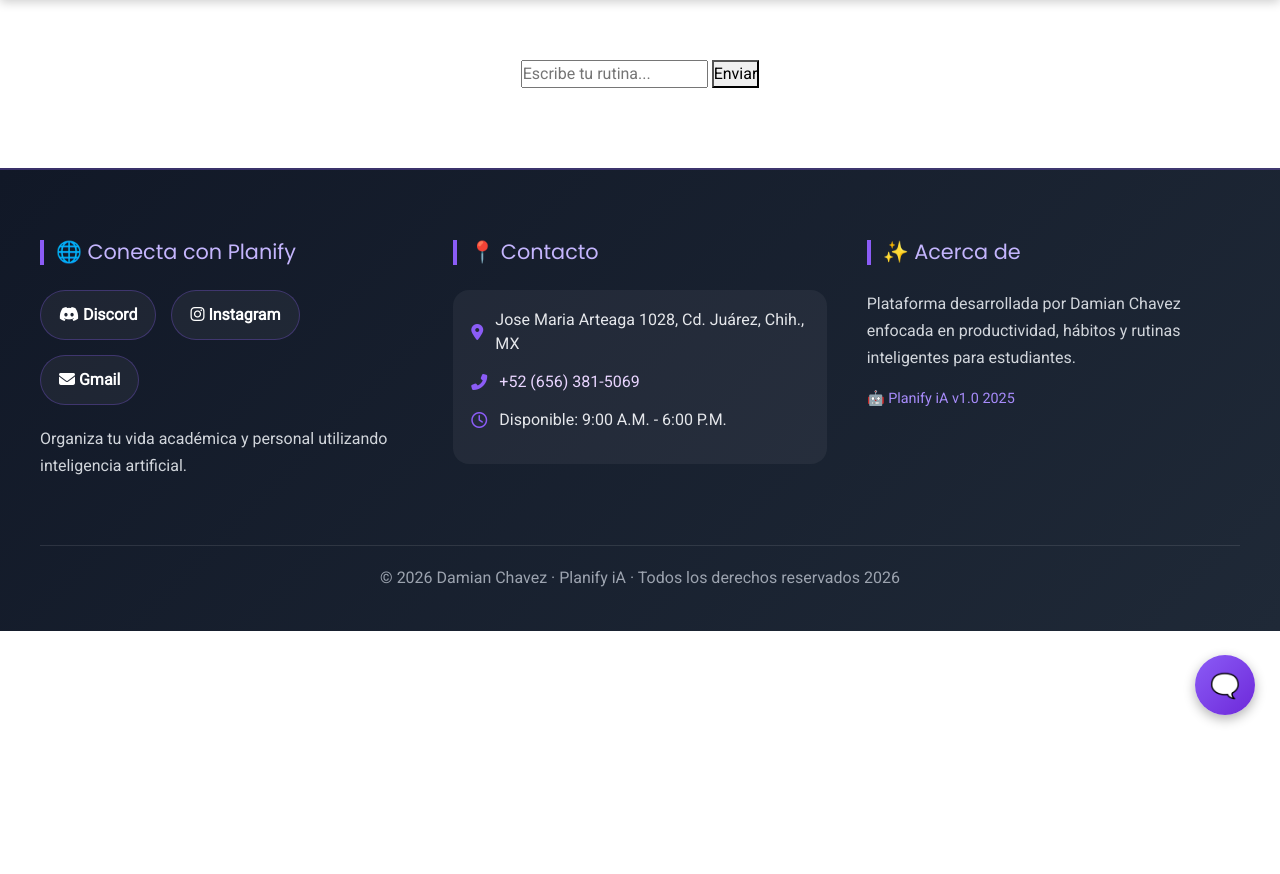
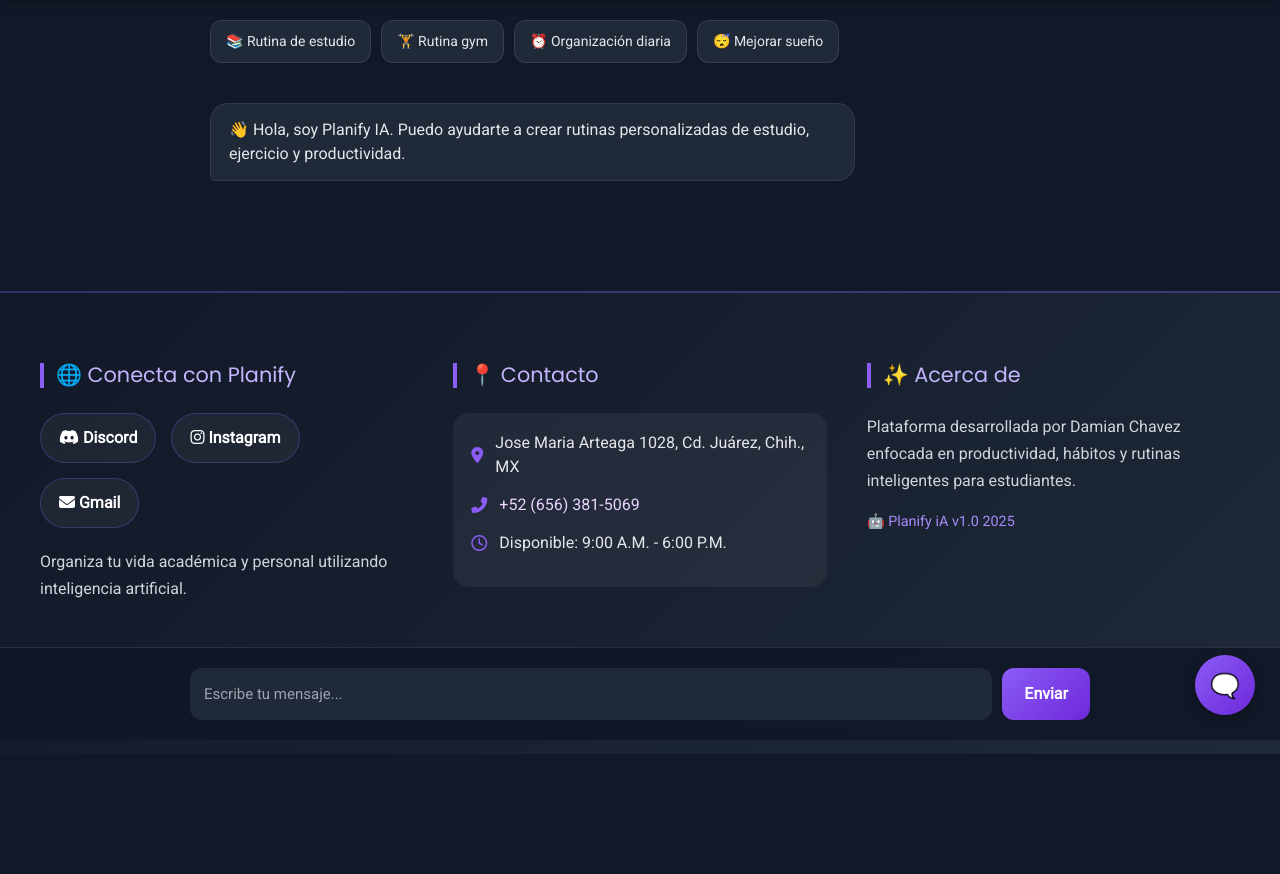
Before and after one commit to D-glitchychave/Proyecto-Final---Planify-iA, a PHP site: page /chat.php in a window 1280 px wide. Shown: the part 60-934 px from the top of the page. Before the commit the page ends 784 px from the top, so only its background shows below. Run offline with PHP 8.4, Linux system fonts and the light colour scheme; the visitor is signed in with stand-in values (Sample User, id 1); some libraries are stand-ins or nearby versions.

Commit message:
Update chat.php

```diff
--- a/Sitio Web - Aplicacion/chat.php
+++ b/Sitio Web - Aplicacion/chat.php
@@ -1,40 +1,215 @@
+<?php require_once 'includes/session.php'; ?>
+
 <?php include 'includes/header.php'; ?>
 
 <?php include 'includes/navbar.php'; ?>
 
-<div class="chat-container" id="chat"></div>
+<body class="chat-page">
 
-<div class="input-area text-center">
-    <input type="text" id="input" placeholder="Escribe tu rutina...">
-    <button onclick="enviar()">Enviar</button>
+<!-- SUGERENCIAS -->
+
+<div class="chat-suggestions">
+
+    <button class="suggestion-btn"
+        onclick="usarSugerencia('Crea una rutina de estudio para ingeniería')">
+        📚 Rutina de estudio
+    </button>
+
+    <button class="suggestion-btn"
+        onclick="usarSugerencia('Crea una rutina de gimnasio para principiantes')">
+        🏋️ Rutina gym
+    </button>
+
+    <button class="suggestion-btn"
+        onclick="usarSugerencia('Ayúdame a organizar mi día')">
+        ⏰ Organización diaria
+    </button>
+
+    <button class="suggestion-btn"
+        onclick="usarSugerencia('Consejos para dormir mejor')">
+        😴 Mejorar sueño
+    </button>
+
+</div>
+
+<!-- CHAT -->
+
+<div class="chat-container" id="chat">
+
+    <div class="chat-message chat-bot">
+        👋 Hola, soy Planify IA.
+        Puedo ayudarte a crear rutinas personalizadas de estudio, ejercicio y productividad.
+    </div>
+
+</div>
+
+<!-- INPUT -->
+
+<div class="chat-input-area">
+
+    <div class="chat-form">
+
+        <input
+            class="chat-input"
+            type="text"
+            id="input"
+            placeholder="Escribe tu mensaje..."
+        >
+
+        <button class="chat-button" onclick="enviar()">
+            Enviar
+        </button>
+
+    </div>
+
 </div>
 
 <script>
-    async function enviar() {
-        const input = document.getElementById("input");
-        const chat = document.getElementById("chat");
 
-        const mensaje = input.value;
+const chat = document.getElementById("chat");
 
-        if (!mensaje) return;
+/* =========================
+   LOCAL STORAGE
+========================= */
 
-        chat.innerHTML += `<div class="message user">${mensaje}</div>`;
-        input.value = "";
+window.onload = () => {
 
-        const res = await fetch("api.php", {
+    const historial = localStorage.getItem("chat_planify");
+
+    if(historial){
+
+        chat.innerHTML = historial;
+
+        chat.scrollTop = chat.scrollHeight;
+    }
+};
+
+/* =========================
+   GUARDAR CHAT
+========================= */
+
+function guardarChat(){
+
+    localStorage.setItem(
+        "chat_planify",
+        chat.innerHTML
+    );
+}
+
+/* =========================
+   SUGERENCIAS
+========================= */
+
+function usarSugerencia(texto){
+
+    document.getElementById("input").value = texto;
+}
+
+/* =========================
+   ENVIAR MENSAJE
+========================= */
+
+async function enviar(){
+
+    const input = document.getElementById("input");
+
+    const mensaje = input.value.trim();
+
+    if(!mensaje) return;
+
+    /* USER */
+
+    chat.innerHTML += `
+
+        <div class="chat-message chat-user">
+            ${mensaje}
+        </div>
+
+    `;
+
+    input.value = "";
+
+    chat.scrollTop = chat.scrollHeight;
+
+    guardarChat();
+
+    /* LOADING */
+
+    const loading = document.createElement("div");
+
+    loading.className =
+        "chat-message chat-bot";
+
+    loading.innerHTML =
+        "⏳ Pensando...";
+
+    chat.appendChild(loading);
+
+    chat.scrollTop = chat.scrollHeight;
+
+    try{
+
+        const res = await fetch("planify-api/api.php", {
+
             method: "POST",
+
             headers: {
                 "Content-Type": "application/json"
             },
-            body: JSON.stringify({ mensaje })
+
+            body: JSON.stringify({
+                mensaje
+            })
+
         });
 
         const data = await res.json();
 
-        chat.innerHTML += `<div class="message bot">${data.respuesta}</div>`;
+        loading.remove();
+
+        chat.innerHTML += `
+
+            <div class="chat-message chat-bot">
+                ${data.respuesta}
+            </div>
+
+        `;
+
+        guardarChat();
+
         chat.scrollTop = chat.scrollHeight;
+
+    }catch(error){
+
+        loading.remove();
+
+        chat.innerHTML += `
+
+            <div class="chat-message chat-bot">
+                ❌ Error al conectar con la IA.
+            </div>
+
+        `;
+
+        guardarChat();
     }
+}
+
+/* =========================
+   ENTER
+========================= */
+
+document.getElementById("input")
+.addEventListener("keypress", function(e){
+
+    if(e.key === "Enter"){
+
+        enviar();
+    }
+});
+
 </script>
+<script src="https://cdn.jsdelivr.net/npm/bootstrap@5.3.0/dist/js/bootstrap.bundle.min.js"></script>
 </body>
 
 <?php include 'includes/footer.php'; ?>
```
